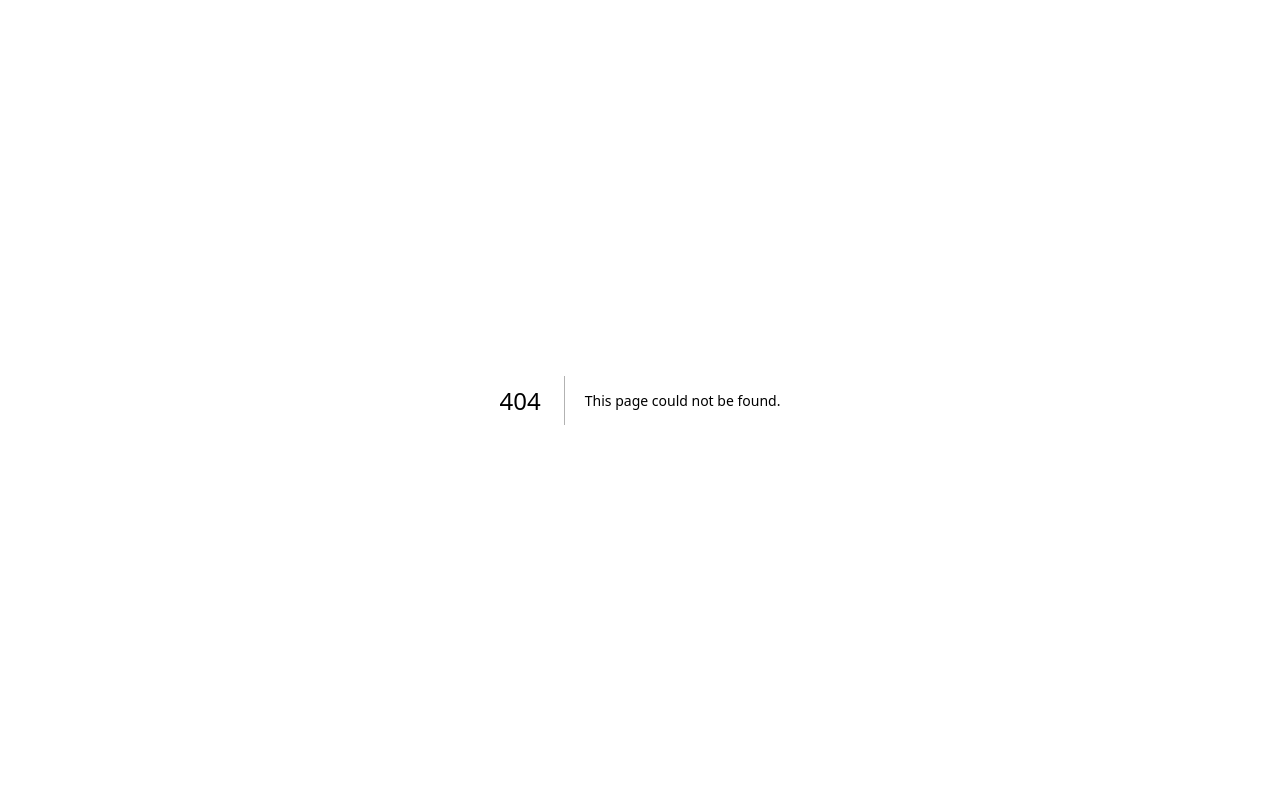
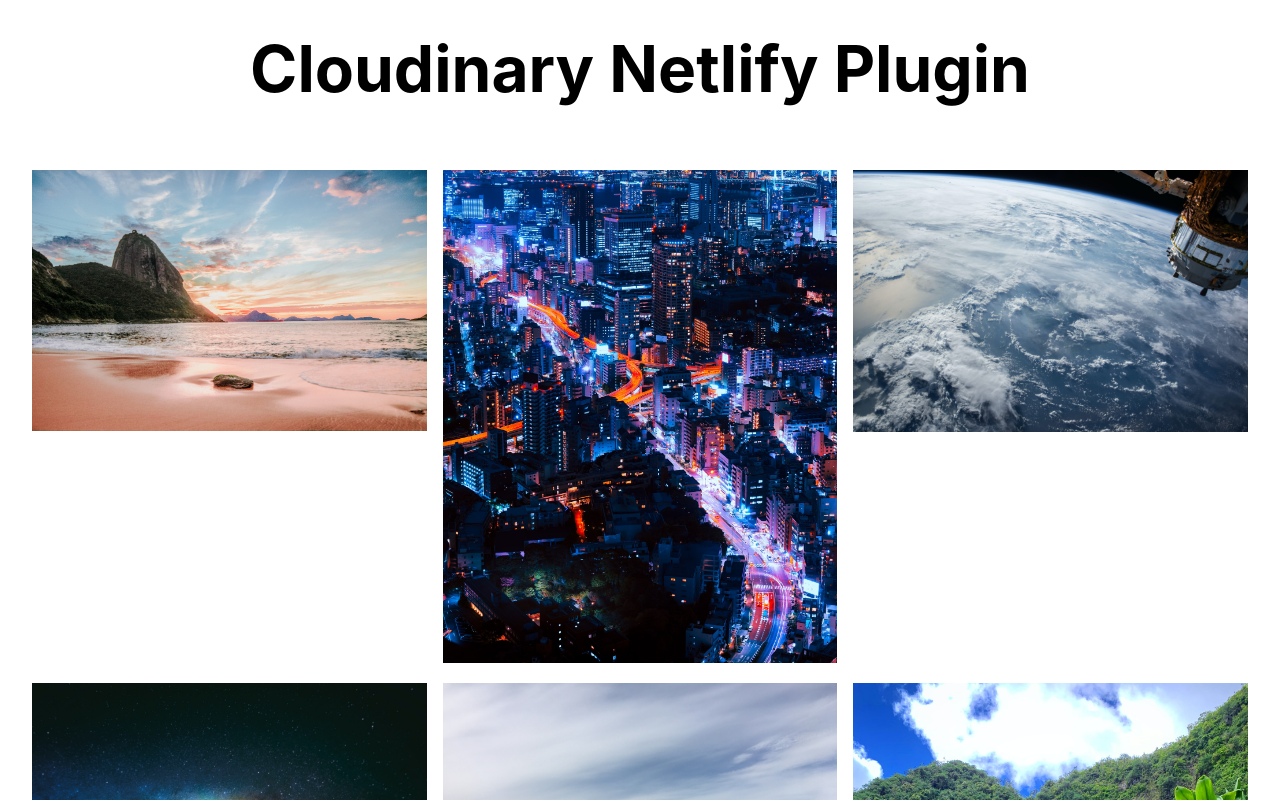
Before and after one commit to cloudinary-community/netlify-plugin-cloudinary, a Next.js app in the folder demo/: page /app in a window 1280 px wide. Before the commit this address had no page. Shown: the top 800 px of the page. Built offline with nearby package versions, Linux system fonts and the light colour scheme.

Commit message:
adding test page for app preloading, if preload tag exists for image replace with cloudinary URL

```diff
--- /dev/null
+++ b/demo/app/app/page.jsx
@@ -0,0 +1,38 @@
+import '../../styles/globals.css';
+import Image from 'next/image'
+import styles from '../../styles/Home.module.css'
+
+import images from '../../data/images';
+
+export default function Home() {
+  return (
+    <div className={styles.container}>
+
+      <main className={styles.main}>
+        <h1 className={styles.title}>
+          Cloudinary Netlify Plugin
+        </h1>
+
+        <ul className={styles.grid}>
+          {images.map(image => {
+            return (
+              <li key={image.src}>
+                <img src={image.src} width={image.width} height={image.height} alt={image.title} />
+              </li>
+            );
+          })}
+        </ul>
+
+        <ul className={styles.grid}>
+          {images.map(image => {
+            return (
+              <li key={image.src}>
+                <Image src={image.src} width={image.width} height={image.height} alt={image.title} />
+              </li>
+            );
+          })}
+        </ul>
+      </main>
+    </div>
+  )
+}
--- /dev/null
+++ b/demo/app/layout.js
@@ -0,0 +1,12 @@
+export const metadata = {
+  title: 'Next.js',
+  description: 'Generated by Next.js',
+}
+
+export default function RootLayout({ children }) {
+ return (
+    <html lang="en">
+      <body>{children}</body>
+    </html>
+  )
+}
--- a/demo/next.config.js
+++ b/demo/next.config.js
@@ -1,3 +1,6 @@
-module.exports = {
+/** @type {import('next').NextConfig} */
+const nextConfig = {
   reactStrictMode: true,
 }
+
+module.exports = nextConfig
```
Also changed, not shown: demo/pages/index.js (+13 -1 lines), 1 other file (tests, documents, lock files or other folders).
